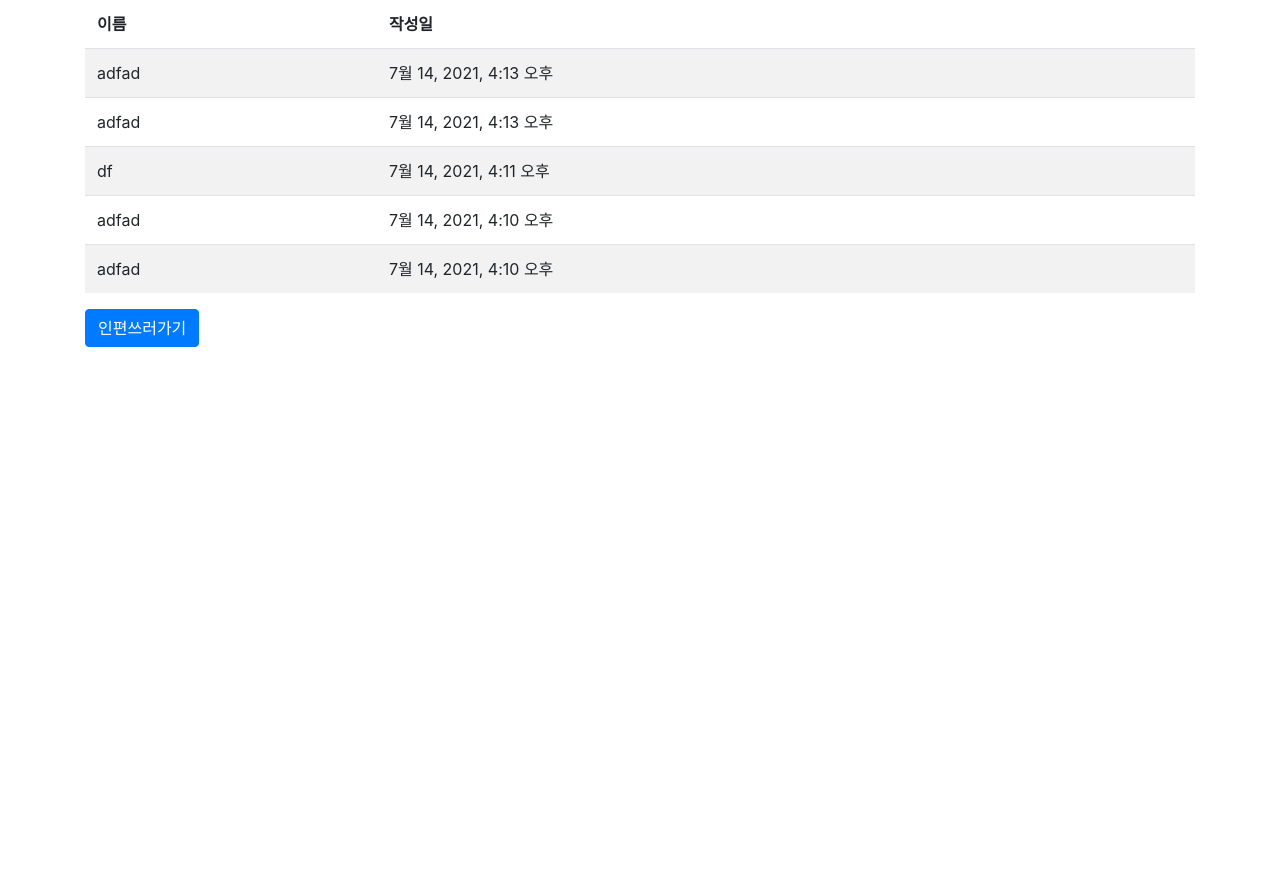
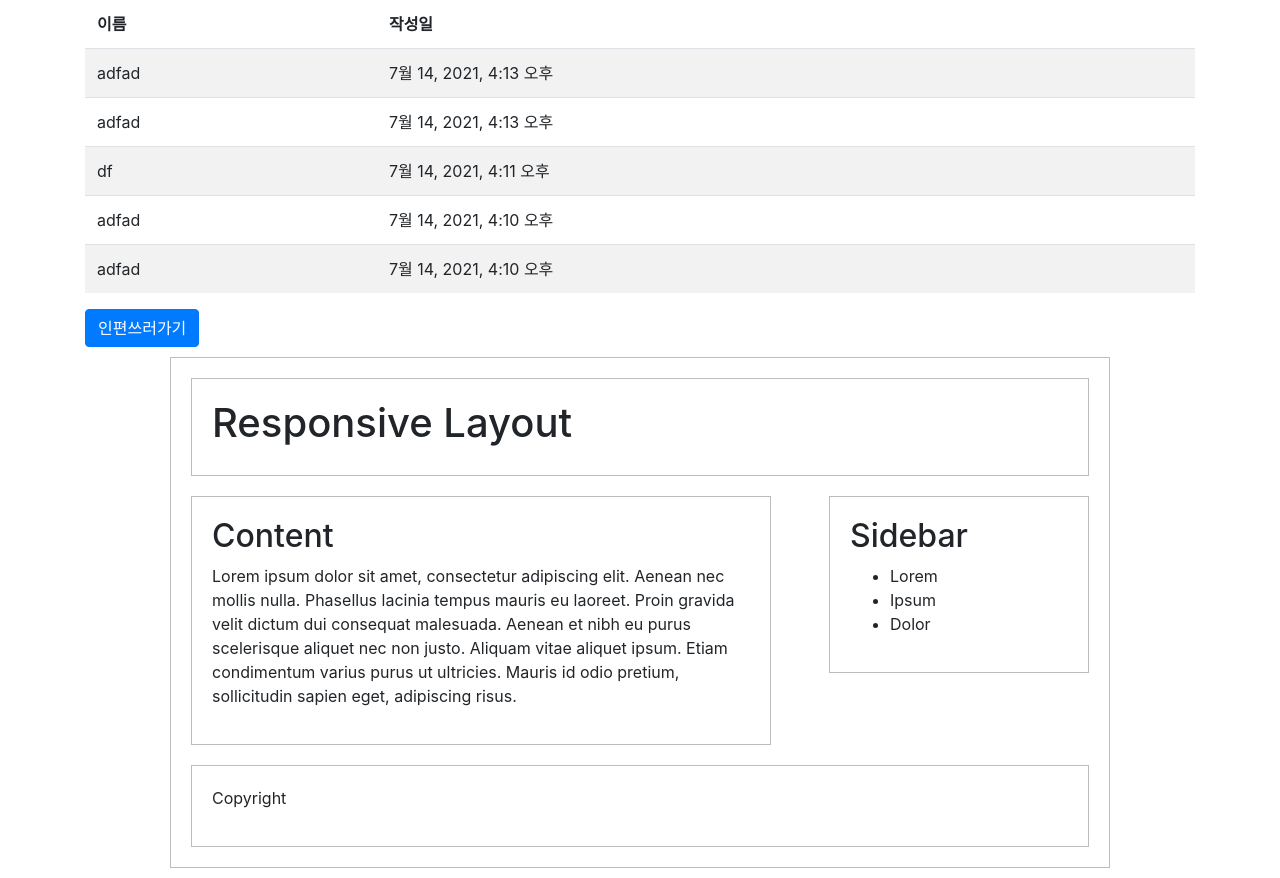
Before and after one commit to bighugefoot/testletter, a Django app: page /writer/ in a window 1280 px wide. Shown: the part 183-1061 px from the top of the page. Before the commit the page ends 530 px from the top, so only its background shows below. Run offline with Django 3.2, Linux system fonts and the light colour scheme; data comes from the database, SQL or seed files in the repository; some libraries are stand-ins or nearby versions.

Commit message:
21.07.16

```diff
--- a/config/settings.py
+++ b/config/settings.py
@@ -122,7 +122,7 @@ USE_TZ = True
 # Static files (CSS, JavaScript, Images)
 # https://docs.djangoproject.com/en/3.2/howto/static-files/
 
-STATIC_URL = '/home/letter/testletter/static/'
+STATIC_URL = '/static/'
 STATIC_ROOT = os.path.join(BASE_DIR, 'static')
 
 # Default primary key field type
--- /dev/null
+++ b/static/css/base.css
@@ -0,0 +1,40 @@
+ #jb-container {
+    margin: 10px auto;
+    padding: 20px;
+    border: 1px solid #bcbcbc;
+  }
+  #jb-header {
+    padding: 20px;
+    margin-bottom: 20px;
+    border: 1px solid #bcbcbc;
+  }
+  #jb-content {
+    padding: 20px;
+    margin-bottom: 20px;
+    border: 1px solid #bcbcbc;
+  }
+  #jb-sidebar {
+    padding: 20px;
+    margin-bottom: 20px;
+    border: 1px solid #bcbcbc;
+  }
+  #jb-footer {
+    padding: 20px;
+    border: 1px solid #bcbcbc;
+  }
+  @media ( min-width: 481px ) {
+    #jb-container {
+      width: 940px;
+    }
+    #jb-content {
+      width: 580px;
+      float: left;
+    }
+    #jb-sidebar {
+      width: 260px;
+      float: right;
+    }
+    #jb-footer {
+      clear: both;
+    }
+  }
--- a/writer/templates/index.html
+++ b/writer/templates/index.html
@@ -26,4 +26,24 @@
     </table>
     <a href="/writer/letterwrite"><button class="btn btn-primary" type="button">인편쓰러가기</button></a>
 </div>
+ <div id="jb-container">
+      <div id="jb-header">
+        <h1>Responsive Layout</h1>
+      </div>
+      <div id="jb-content">
+        <h2>Content</h2>
+        <p>Lorem ipsum dolor sit amet, consectetur adipiscing elit. Aenean nec mollis nulla. Phasellus lacinia tempus mauris eu laoreet. Proin gravida velit dictum dui consequat malesuada. Aenean et nibh eu purus scelerisque aliquet nec non justo. Aliquam vitae aliquet ipsum. Etiam condimentum varius purus ut ultricies. Mauris id odio pretium, sollicitudin sapien eget, adipiscing risus.</p>
+      </div>
+      <div id="jb-sidebar">
+        <h2>Sidebar</h2>
+        <ul>
+          <li>Lorem</li>
+          <li>Ipsum</li>
+          <li>Dolor</li>
+        </ul>
+      </div>
+      <div id="jb-footer">
+        <p>Copyright</p>
+      </div>
+    </div>
 {% endblock %}
```
